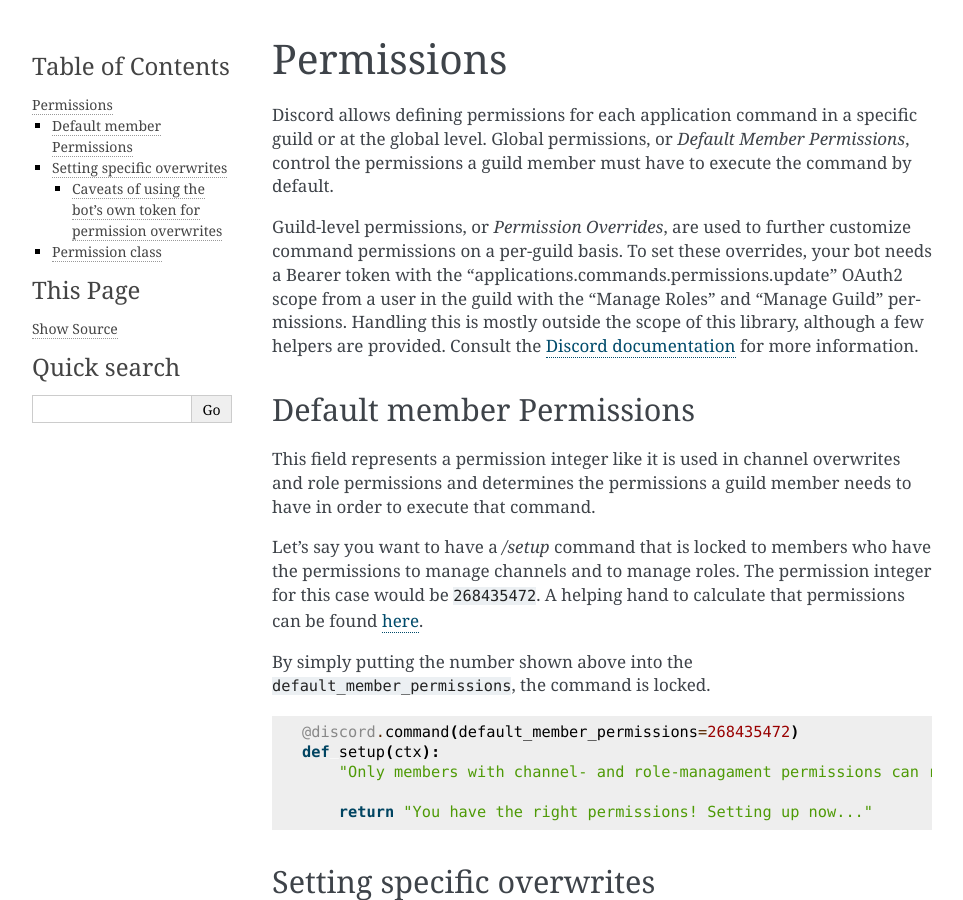
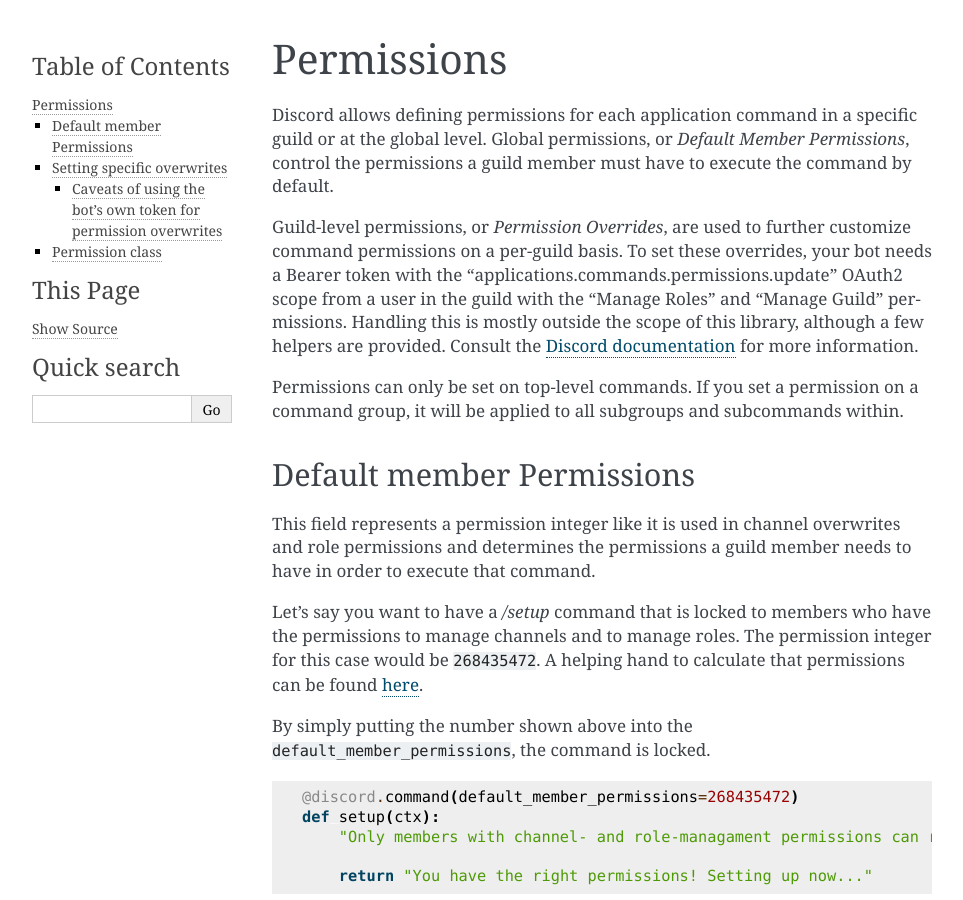
Before and after one commit to breqdev/flask-discord-interactions, a Sphinx documentation site: the page built from docs/permissions.rst, in a window 1280 px wide and 900 px high. Shown: the whole window, without its empty margins (148-1111 px from the left). Built offline with Sphinx 7.4.7, drawn with Linux system fonts in a browser that asks for light colours.

Commit message:
document subcommand perms

```diff
--- a/docs/permissions.rst
+++ b/docs/permissions.rst
@@ -13,6 +13,9 @@ your bot needs a Bearer token with the
 guild with the "Manage Roles" and "Manage Guild" permissions. Handling this is
 mostly outside the scope of this library, although a few helpers are provided.
 Consult the `Discord documentation <https://discord.com/developers/docs/interactions/application-commands#permissions>`_ for more information.
+
+Permissions can only be set on top-level commands. If you set a permission
+on a command group, it will be applied to all subgroups and subcommands within.
 
 Default member Permissions
 --------------------------
```
